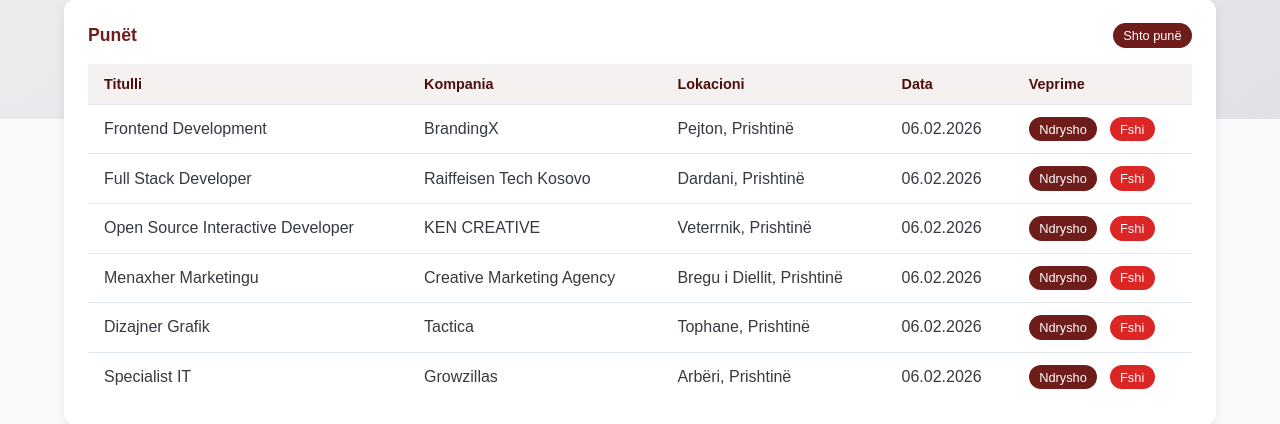
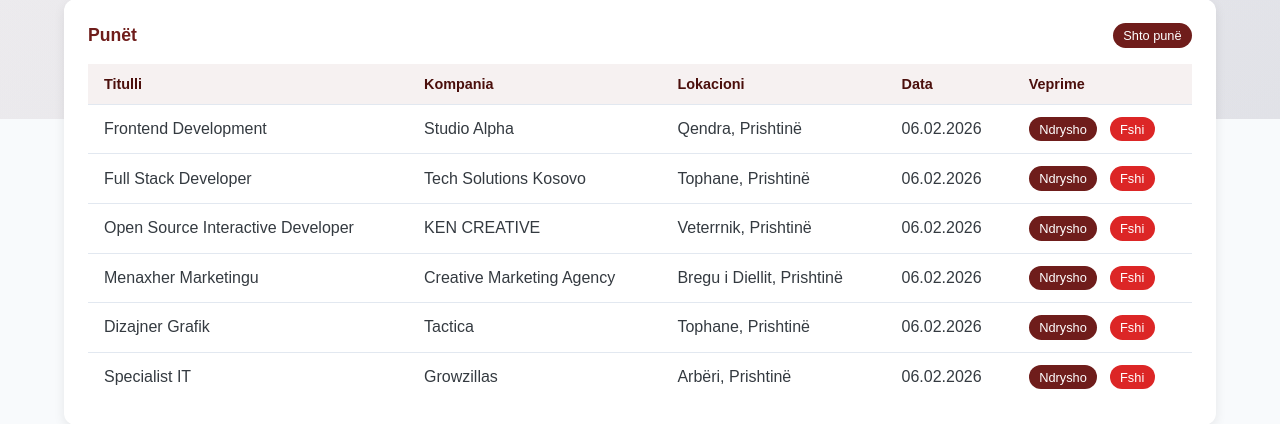
Before and after one commit to vlerazogjani9-oss/Projekti, a PHP site: page /Projekti/admin/dashboard.php in a window 1280 px wide. Shown: the part 681-1105 px from the top of the page. Run offline with PHP 8.4, Linux system fonts and the light colour scheme; the visitor is signed in with stand-in values (Sample User, id 1); data comes from the database, SQL or seed files in the repository; tables that the repository leaves empty hold one stand-in row (values such as "Sample post"); some libraries are stand-ins or nearby versions.

Commit message:
Update i ri

```diff
--- a/admin/dashboard.php
+++ b/admin/dashboard.php
@@ -5,6 +5,7 @@ require_once __DIR__ . '/../classes/Contact.php';
 require_once __DIR__ . '/../classes/News.php';
 require_once __DIR__ . '/../classes/Product.php';
 require_once __DIR__ . '/../classes/Job.php';
+require_once __DIR__ . '/../config/job_privacy.php';
 
 $contactModel = new Contact();
 $newsModel = new News();
@@ -128,6 +129,7 @@ $jobs = $jobModel->getAll();
                 </thead>
                 <tbody>
                     <?php foreach ($jobs as $j): ?>
+                        <?php $j = getJobDisplay($j); ?>
                         <tr>
                             <td><?= htmlspecialchars($j['title']) ?></td>
                             <td><?= htmlspecialchars($j['company']) ?></td>
--- /dev/null
+++ b/config/job_privacy.php
@@ -0,0 +1,19 @@
+<?php
+/**
+ * Privacy overlay: replace real company names and locations with fictitious ones for display.
+ * Used on all pages that show job listings so no real company/location is shown.
+ */
+
+function getJobDisplay(array $job) {
+    static $map = [
+        'BrandingX' => ['company' => 'Studio Alpha', 'location' => 'Qendra, Prishtinë'],
+        'PBC SH.P.K' => ['company' => 'Biz Solutions SH.P.K', 'location' => 'Lagjja e Re, Prishtinë'],
+        'Raiffeisen Tech Kosovo' => ['company' => 'Tech Solutions Kosovo', 'location' => 'Tophane, Prishtinë'],
+    ];
+    $company = $job['company'] ?? '';
+    if (isset($map[$company])) {
+        $job['company'] = $map[$company]['company'];
+        $job['location'] = $map[$company]['location'];
+    }
+    return $job;
+}
--- a/index.php
+++ b/index.php
@@ -3,6 +3,7 @@ session_start();
 require_once __DIR__ . "/classes/Slider.php";
 require_once __DIR__ . "/classes/Job.php";
 require_once __DIR__ . "/classes/SiteContent.php";
+require_once __DIR__ . "/config/job_privacy.php";
 
 $sliderModel = new Slider();
 $jobModel = new Job();
@@ -172,7 +173,7 @@ $quoteText = $siteContent->get('home_quote') ?: 'Gjej punën tënde të ëndrrav
       <p style="padding:1rem;color:#64748b;"><?= ($searchPosition !== '' || $searchCategory !== '' || $searchLocation !== '') ? 'Nuk u gjet asnjë punë sipas kriterave. Provoni kërkimin tjetër.' : 'Nuk ka punë të shtuara ende. Kontrolloni më vonë.' ?></p>
     <?php else: ?>
       <?php foreach ($jobs as $job): ?>
-        <?php
+        <?php $job = getJobDisplay($job);
         $initials = '';
         $words = preg_split('/\s+/', trim($job['title']), 2);
         if (count($words) >= 2) {
--- a/jobs.php
+++ b/jobs.php
@@ -1,6 +1,7 @@
 <?php
 session_start();
 require_once __DIR__ . "/classes/Job.php";
+require_once __DIR__ . "/config/job_privacy.php";
 
 $jobModel = new Job();
 $jobs = $jobModel->getAll();
@@ -68,7 +69,7 @@ $jobs = $jobModel->getAll();
             <p class="no-items">Nuk ka punë të shtuara ende. Kontrolloni më vonë.</p>
         <?php else: ?>
             <?php foreach ($jobs as $job): ?>
-                <?php
+                <?php $job = getJobDisplay($job);
                 $initials = '';
                 $words = preg_split('/\s+/', trim($job['title']), 2);
                 if (count($words) >= 2) {
--- a/schema.sql
+++ b/schema.sql
@@ -143,10 +143,10 @@ INSERT IGNORE INTO team_members (name, image, sort_order) VALUES
   ('Elsa Canolli', '93435.jpg', 2),
   ('Vesa Kadriu', '1328.jpg', 3);
 
--- Seed: sample jobs for Home (optional)
+-- Seed: sample jobs for Home (optional) – fictitious companies and locations
 INSERT IGNORE INTO jobs (title, company, location, sort_order) VALUES
-  ('Frontend Development', 'BrandingX', 'Pejton, Prishtinë', 0),
-  ('Full Stack Developer', 'Raiffeisen Tech Kosovo', 'Dardani, Prishtinë', 1),
+  ('Frontend Development', 'Studio Alpha', 'Qendra, Prishtinë', 0),
+  ('Full Stack Developer', 'Tech Solutions Kosovo', 'Tophane, Prishtinë', 1),
   ('Open Source Interactive Developer', 'KEN CREATIVE', 'Veterrnik, Prishtinë', 2),
   ('Menaxher Marketingu', 'Creative Marketing Agency', 'Bregu i Diellit, Prishtinë', 3),
   ('Dizajner Grafik', 'Tactica', 'Tophane, Prishtinë', 4),
--- /dev/null
+++ b/update_company_names.sql
@@ -0,0 +1,4 @@
+-- Replace real company names and locations with fictitious ones (run once in phpMyAdmin or mysql)
+UPDATE jobs SET company = 'Studio Alpha', location = 'Qendra, Prishtinë' WHERE company = 'BrandingX';
+UPDATE jobs SET company = 'Biz Solutions SH.P.K', location = 'Lagjja e Re, Prishtinë' WHERE company = 'PBC SH.P.K';
+UPDATE jobs SET company = 'Tech Solutions Kosovo', location = 'Tophane, Prishtinë' WHERE company = 'Raiffeisen Tech Kosovo';
```
Also changed, not shown: uploads/news/1770415129_Green_Illustration_Join_Our_Team_Graphic_Designer_LinkedIn_Post.jpg (added), uploads/news/1770415194_Green_Illustration_Join_Our_Team_Graphic_Designer_LinkedIn_Post__1_.jpg (added), uploads/news/1770415290_Red_and_Black_Modern_Meet_Our_Team_Instagram_Post.jpg (added), uploads/news/1770415455_Red_And_White_Modern_Professional_Join_Our_Creative_Team_Instagram_Post.jpg (added), uploads/news/1770415596_Red_And_White_Modern_Professional_Join_Our_Creative_Team_Instagram_Post__1_.jpg (added), uploads/news/1770415649_Green_Illustration_Join_Our_Team_Graphic_Designer_LinkedIn_Post__1_.jpg (added), 1 other file.
